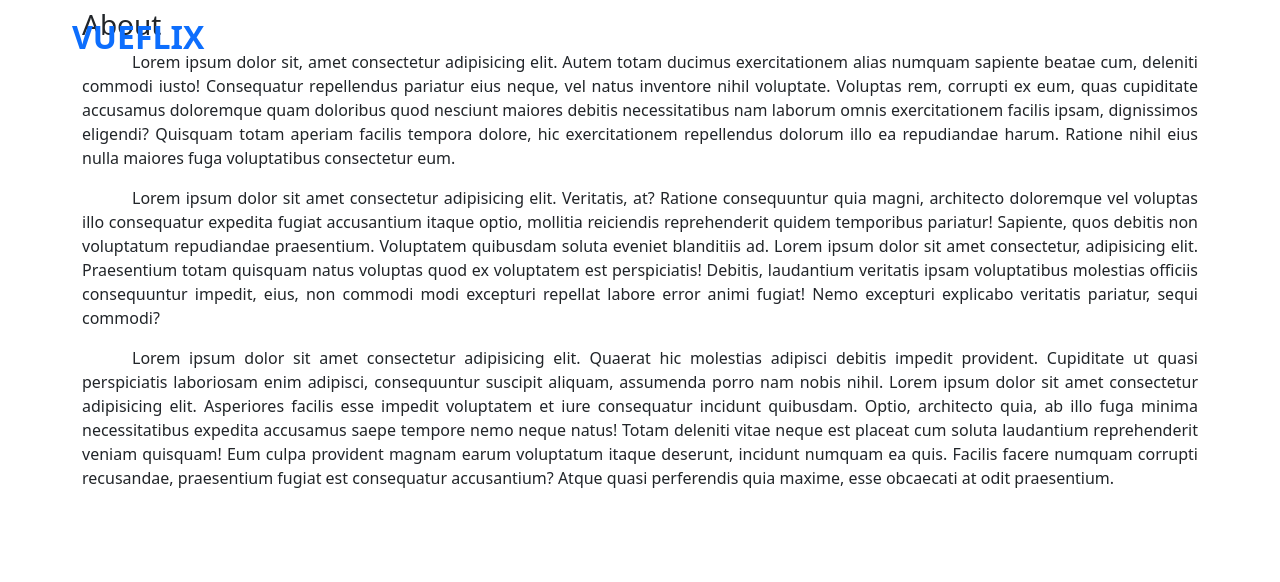
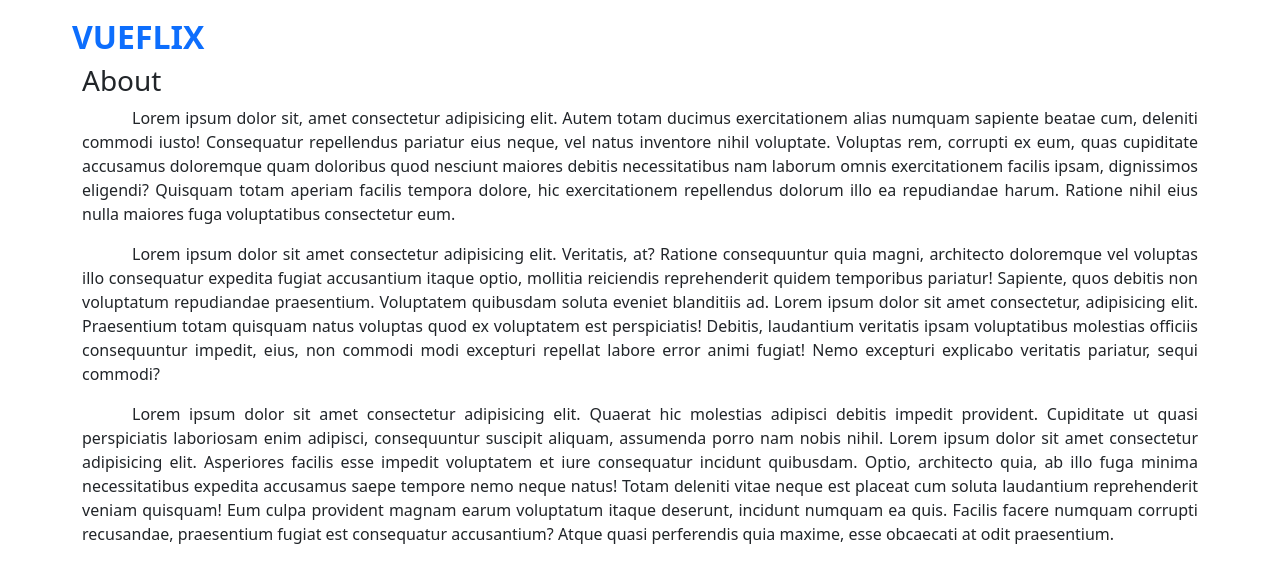
Before and after one commit to Kyaw1511/movie-test-app, a Vue app: page /movie-test-app/about in a window 1280 px wide. Shown: the top 582 px of the page. Built offline with nearby package versions, Linux system fonts and the light colour scheme.

Commit message:
design Renovation 1

```diff
--- a/src/pages/About.vue
+++ b/src/pages/About.vue
@@ -1,6 +1,6 @@
 <template>
-    <div class="container py-2" id="aboutPage">
-        <h3>About</h3>
+    <div class="container pt-5" id="aboutPage">
+        <h3 class="pt-3">About</h3>
         <p>
             Lorem ipsum dolor sit, amet consectetur adipisicing elit. Autem totam ducimus exercitationem alias numquam sapiente beatae cum, deleniti commodi iusto! Consequatur repellendus pariatur eius neque, vel natus inventore nihil voluptate. Voluptas rem, corrupti ex eum, quas cupiditate accusamus doloremque quam doloribus quod nesciunt maiores debitis necessitatibus nam laborum omnis exercitationem facilis ipsam, dignissimos eligendi? Quisquam totam aperiam facilis tempora dolore, hic exercitationem repellendus dolorum illo ea repudiandae harum. Ratione nihil eius nulla maiores fuga voluptatibus consectetur eum.
         </p>
```
Also changed, not shown: src/pages/Home.vue (+4 -4 lines).
